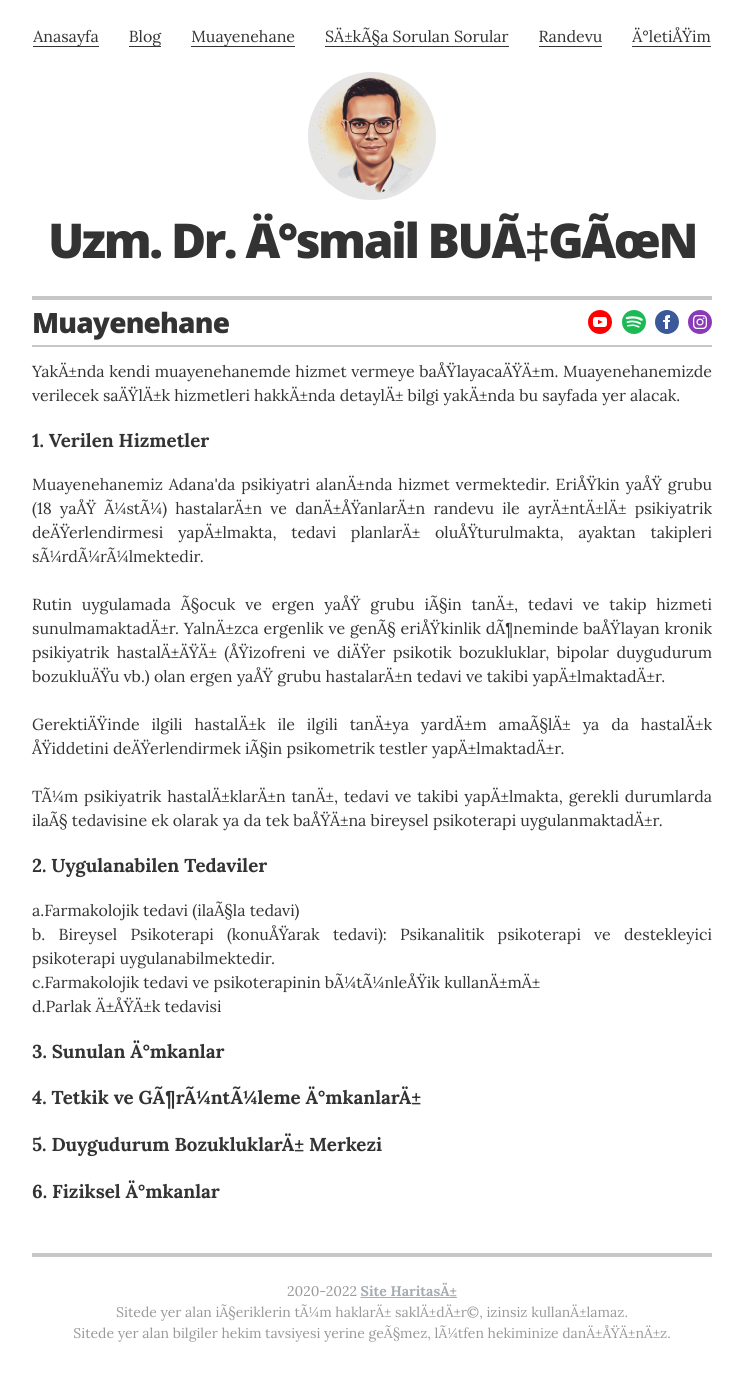
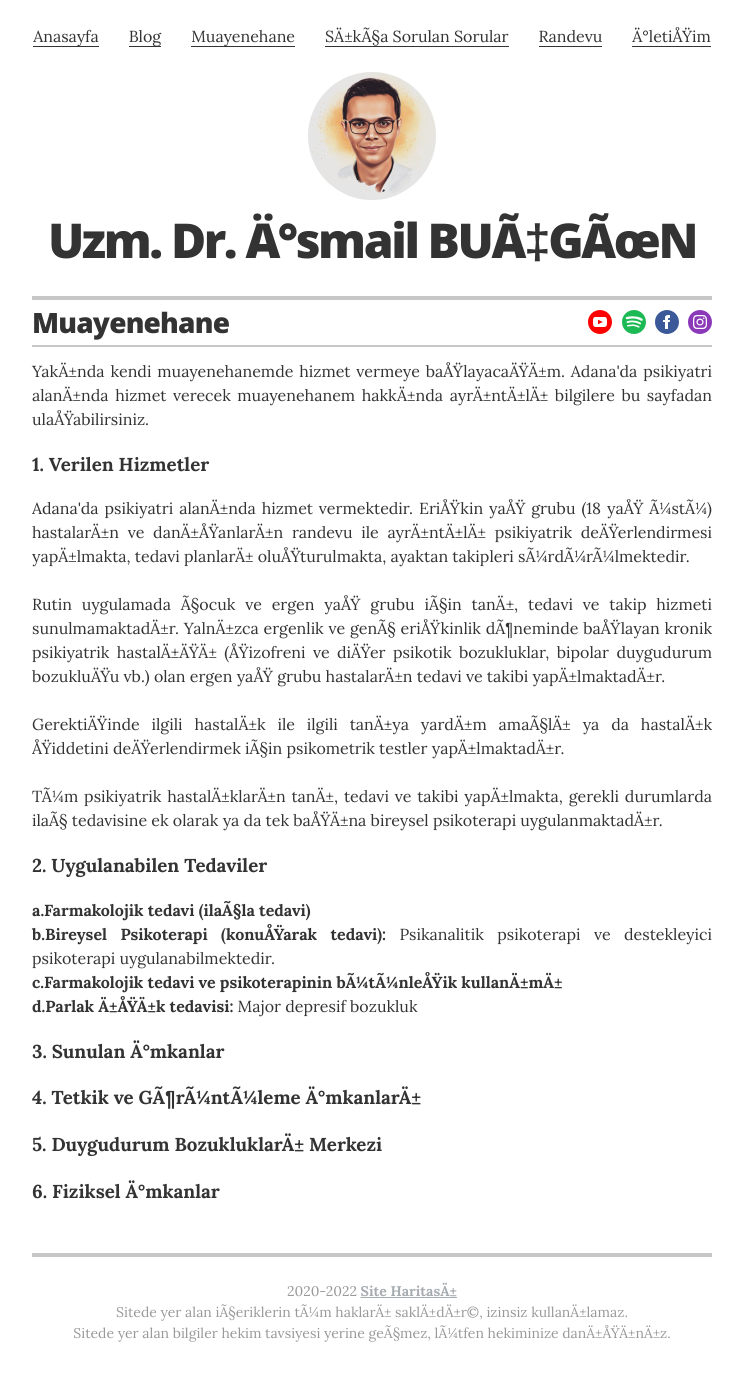
Before and after one commit to ibucgun/ibucgun.github.io, a Jekyll site: the page built from muayenehane.html, in a window 1280 px wide and 1392 px high. Shown: the top 1381 px of the window, without its empty margins (268-1011 px from the left). Built offline with Jekyll 4.4.1, drawn with Linux system fonts in a browser that asks for light colours.

Commit message:
Update muayenehane.html

```diff
--- a/muayenehane.html
+++ b/muayenehane.html
@@ -6,11 +6,11 @@ description: Adana Psikiyatri • Muayenehanemizde tüm psikiyatrik hastalıklar
 
 
         <div class="resume-item">
-        <p class="resume-item-copy" style="text-align: justify;">Yakında kendi muayenehanemde hizmet vermeye başlayacağım. Muayenehanemizde verilecek sağlık hizmetleri hakkında detaylı bilgi yakında bu sayfada yer alacak.</p>
+        <p class="resume-item-copy" style="text-align: justify;">Yakında kendi muayenehanemde hizmet vermeye başlayacağım. Adana'da psikiyatri alanında hizmet verecek muayenehanem hakkında ayrıntılı bilgilere bu sayfadan ulaşabilirsiniz.</p>
         <h3>1. Verilen Hizmetler</h3>
-		<p class="resume-item-copy" style="text-align: justify;">Muayenehanemiz Adana'da psikiyatri alanında hizmet vermektedir. Erişkin yaş grubu (18 yaş üstü) hastaların ve danışanların randevu ile ayrıntılı psikiyatrik değerlendirmesi yapılmakta, tedavi planları oluşturulmakta, ayaktan takipleri sürdürülmektedir.<br><br>Rutin uygulamada çocuk ve ergen yaş grubu için tanı, tedavi ve takip hizmeti sunulmamaktadır. Yalnızca ergenlik ve genç erişkinlik döneminde başlayan kronik psikiyatrik hastalığı (şizofreni ve diğer psikotik bozukluklar, bipolar duygudurum bozukluğu vb.) olan ergen yaş grubu hastaların tedavi ve takibi yapılmaktadır.<br><br>Gerektiğinde ilgili hastalık ile ilgili tanıya yardım amaçlı ya da hastalık şiddetini değerlendirmek için psikometrik testler yapılmaktadır.<br><br>Tüm psikiyatrik hastalıkların tanı, tedavi ve takibi yapılmakta, gerekli durumlarda ilaç tedavisine ek olarak ya da tek başına bireysel psikoterapi uygulanmaktadır.</p>
+		<p class="resume-item-copy" style="text-align: justify;">Adana'da psikiyatri alanında hizmet vermektedir. Erişkin yaş grubu (18 yaş üstü) hastaların ve danışanların randevu ile ayrıntılı psikiyatrik değerlendirmesi yapılmakta, tedavi planları oluşturulmakta, ayaktan takipleri sürdürülmektedir.<br><br>Rutin uygulamada çocuk ve ergen yaş grubu için tanı, tedavi ve takip hizmeti sunulmamaktadır. Yalnızca ergenlik ve genç erişkinlik döneminde başlayan kronik psikiyatrik hastalığı (şizofreni ve diğer psikotik bozukluklar, bipolar duygudurum bozukluğu vb.) olan ergen yaş grubu hastaların tedavi ve takibi yapılmaktadır.<br><br>Gerektiğinde ilgili hastalık ile ilgili tanıya yardım amaçlı ya da hastalık şiddetini değerlendirmek için psikometrik testler yapılmaktadır.<br><br>Tüm psikiyatrik hastalıkların tanı, tedavi ve takibi yapılmakta, gerekli durumlarda ilaç tedavisine ek olarak ya da tek başına bireysel psikoterapi uygulanmaktadır.</p>
 		<h3>2. Uygulanabilen Tedaviler</h3>
-		<p class="resume-item-copy" style="text-align: justify;">a.Farmakolojik tedavi (ilaçla tedavi)<br>b. Bireysel Psikoterapi (konuşarak tedavi): Psikanalitik psikoterapi ve destekleyici psikoterapi uygulanabilmektedir.<br>c.Farmakolojik tedavi ve psikoterapinin bütünleşik kullanımı<br>d.Parlak ışık tedavisi</p>
+		<p class="resume-item-copy" style="text-align: justify;"><b>a.Farmakolojik tedavi (ilaçla tedavi)</b><br><b>b.Bireysel Psikoterapi (konuşarak tedavi):</b> Psikanalitik psikoterapi ve destekleyici psikoterapi uygulanabilmektedir.<br><b>c.Farmakolojik tedavi ve psikoterapinin bütünleşik kullanımı</b><br><b>d.Parlak ışık tedavisi:</b> Major depresif bozukluk</p>
 		<h3>3. Sunulan İmkanlar</h3>
 		<h3>4. Tetkik ve Görüntüleme İmkanları</h3>
 		<h3>5. Duygudurum Bozuklukları Merkezi</h3>
```
